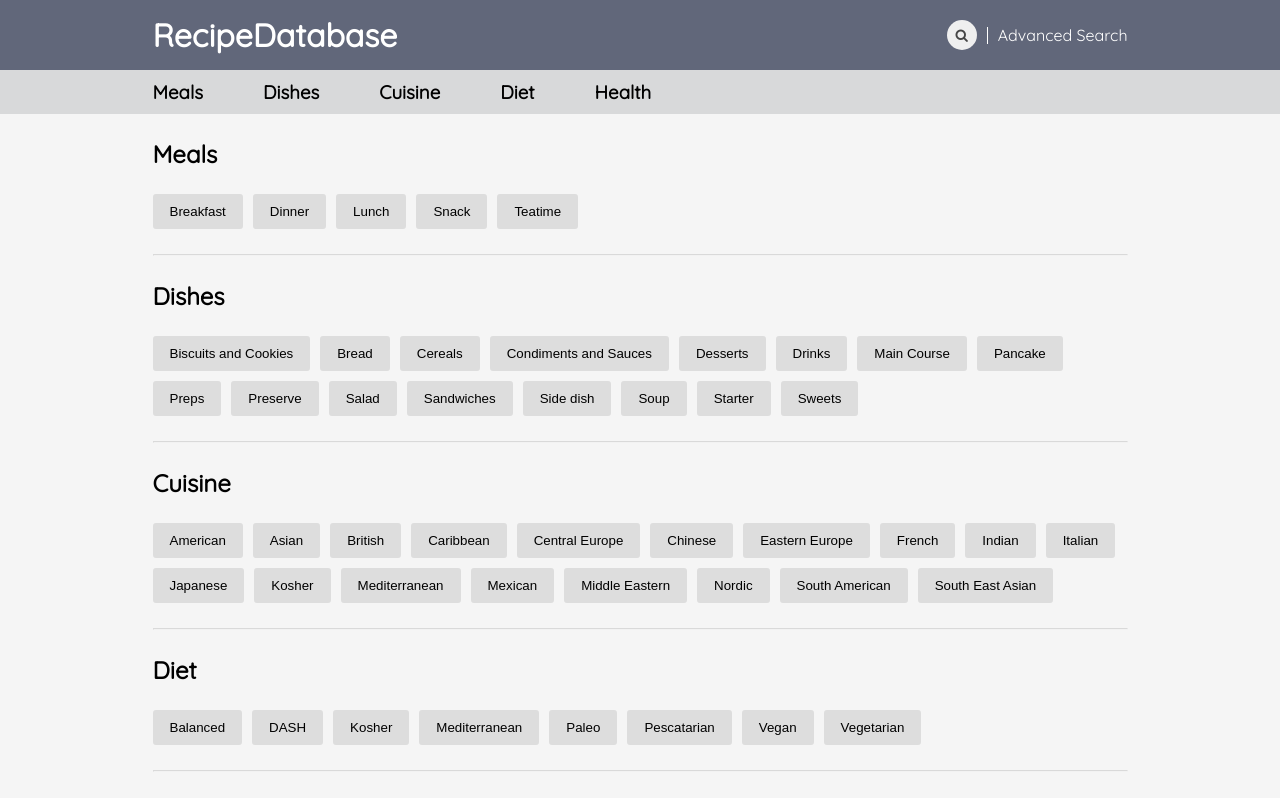
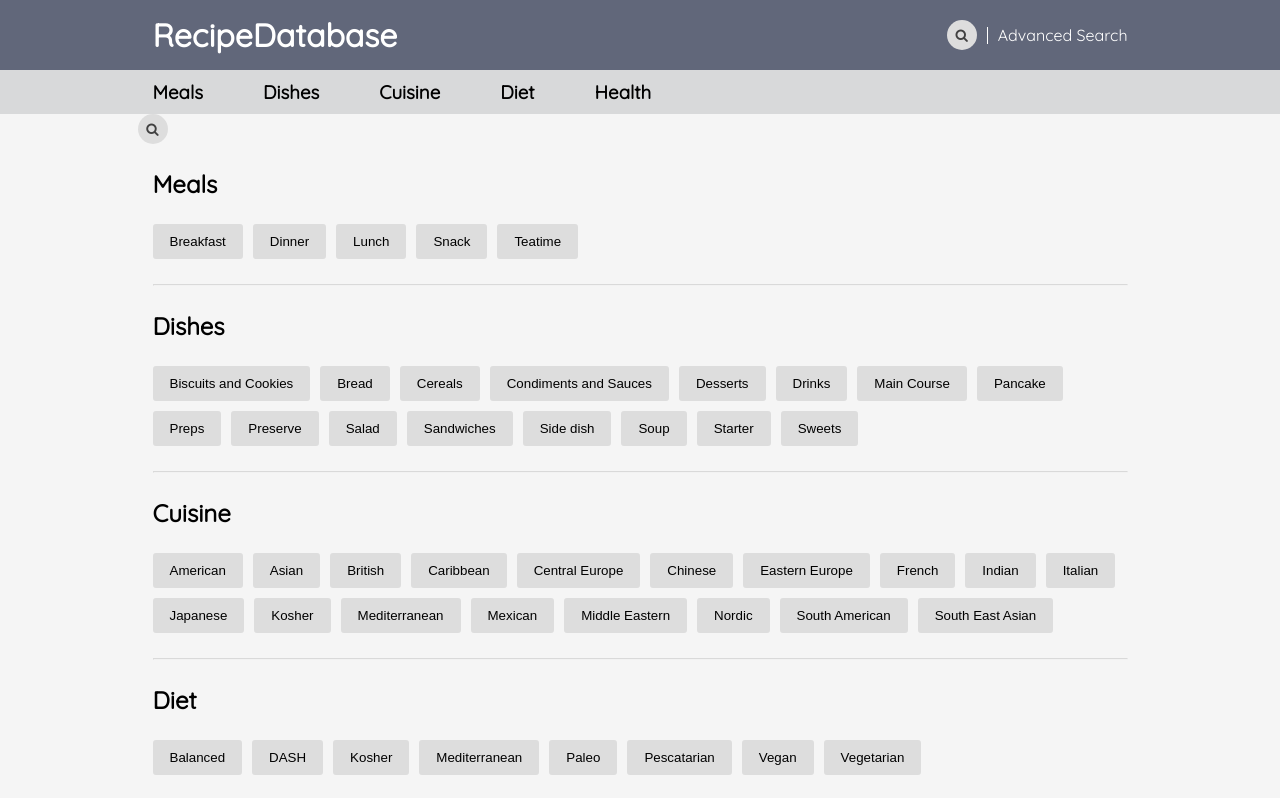
Before and after one commit to Neringa4/recipe_website, a React (Create React App) app in the folder client/: page /advanced-search in a window 1280 px wide. Shown: the top 798 px of the page. Built offline with nearby package versions, Linux system fonts and the light colour scheme; no server answers.

Commit message:
Add search bar to advanced search

```diff
--- a/client/src/components/SearchBar.css
+++ b/client/src/components/SearchBar.css
@@ -1,7 +1,6 @@
 .search-bar {
     display: flex;
     align-items: center;
-    transition: (-50%,-50%);
 }
 
 .search-bar:hover > input {
@@ -13,7 +12,7 @@
     cursor: pointer;
 }
 
-.search-bar input {
+.search-input {
     line-height: 1.5em;
     color: #171717;
     outline: transparent;
--- a/client/src/components/SearchBar.js
+++ b/client/src/components/SearchBar.js
@@ -24,7 +24,7 @@ const SearchBar = ({fetchRecipes}) => {
 
     return(
         <form action="" className="search-bar" onSubmit={handleSubmit}>
-	        <input type="search" name="search" pattern=".*\S.*" autoComplete="off" value={searchInput} onChange={handleInput}/>
+	        <input className="search-input" type="search" name="search" pattern=".*\S.*" autoComplete="off" value={searchInput} onChange={handleInput}/>
 	        <button className="search-btn" type="submit"><i className="fa fa-search"></i></button>
         </form>
     )
--- a/client/src/containers/AdvancedSearchPage.css
+++ b/client/src/containers/AdvancedSearchPage.css
@@ -17,3 +17,7 @@
     display: block;
     margin: 60px auto;
 }
+
+.search-btn {
+    background-color: #ddd;
+}
--- a/client/src/containers/AdvancedSearchPage.js
+++ b/client/src/containers/AdvancedSearchPage.js
@@ -5,15 +5,21 @@ import { useNavigate } from 'react-router-dom';
 
 const AdvancedSearchPage = ({categories, fetchRecipes}) => {
 
+    const [searchInput, setSearchInput] = useState('');
+    const [inputList, setInputList] = useState([]);
     const [allSelectedLabels, setAllSelectedLabels] = useState({
         Meals: [],
         Dishes: [],
         Cuisine: [],
         Diet: [],
         Health: []
-    })
+    });
 
     const navigate = useNavigate();
+
+    const handleSearchInput = (e) => {
+        setSearchInput(e.target.value)
+    }
 
     const handleAdvancedSearchSubmit = (e) => {
         e.preventDefault();
@@ -29,11 +35,15 @@ const AdvancedSearchPage = ({categories, fetchRecipes}) => {
                 <hr/>
             </li>
         )
-    })
+    });
 
     return(
         <div className="page" id="adv-srch-page">
             <form className="adv-srch-form" onSubmit={handleAdvancedSearchSubmit}>
+                <div className="search-bar home-bar">
+                    <input type="search" name="search" className="search-input adv-input" pattern=".*\S.*" autoComplete="off" value={searchInput} onChange={handleSearchInput}/>
+                    <button className="search-btn" ><i className="fa fa-search"></i></button>
+                </div>
                 <ul className="adv-srch-cat-container">
                     {searchCategories}
                 </ul>
```
